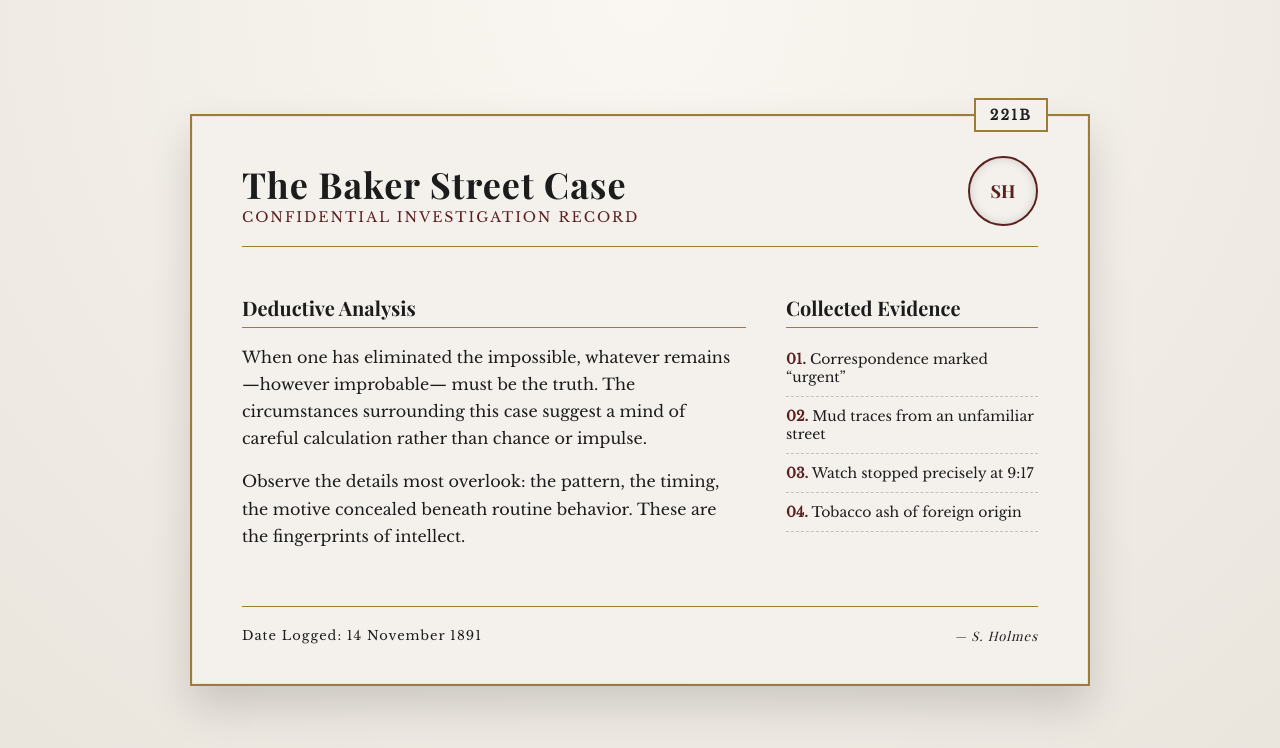
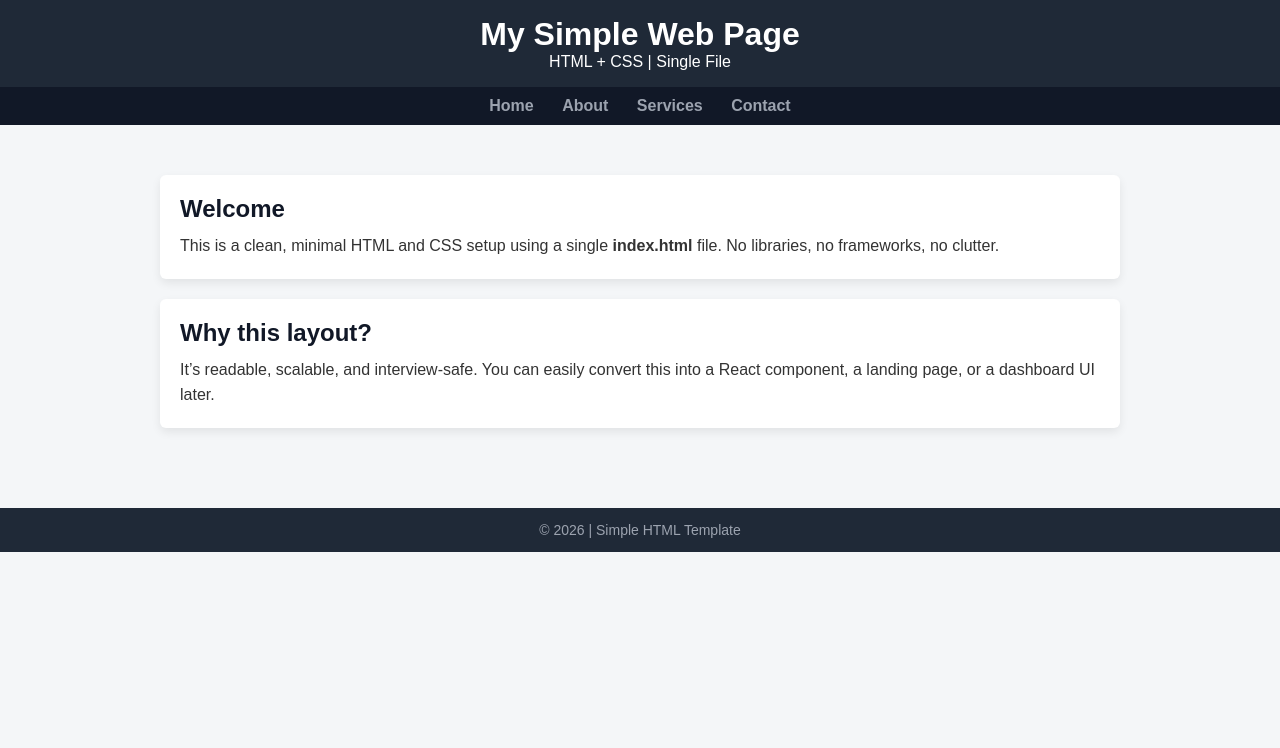
Before and after one commit to YogeshR45/Full-CICD-Project, a plain HTML site: page index.html in a window 1280 px wide. Drawn offline with nearby package versions, Linux system fonts and the light colour scheme.

```diff
--- a/index.html
+++ b/index.html
@@ -1,198 +1,119 @@
 <!DOCTYPE html>
 <html lang="en">
 <head>
-  <meta charset="UTF-8" />
-  <title>The Baker Street Case File</title>
-  <link href="https://fonts.googleapis.com/css2?family=Playfair+Display:wght@400;600;700&family=Libre+Baskerville&display=swap" rel="stylesheet">
+    <meta charset="UTF-8">
+    <title>Simple HTML + CSS</title>
+    <meta name="viewport" content="width=device-width, initial-scale=1.0">
+
     <style>
-    :root {
-      --paper: #f4f1ec;
-      --ink: #1c1c1c;
-      --brass: #9c7c38;
-      --oxblood: #5a1f1f;
-      --shadow: rgba(0,0,0,0.15);
-    }
-
+        /* Reset */
         * {
+            margin: 0;
+            padding: 0;
             box-sizing: border-box;
+            font-family: Arial, Helvetica, sans-serif;
         }
 
         body {
-      margin: 0;
-      min-height: 100vh;
-      background:
-        radial-gradient(circle at top, #faf7f2, #e9e4dc),
-        repeating-linear-gradient(
-          0deg,
-          rgba(0,0,0,0.02),
-          rgba(0,0,0,0.02) 1px,
-          transparent 1px,
-          transparent 3px
-        );
-      font-family: "Libre Baskerville", serif;
-      color: var(--ink);
-      display: flex;
-      align-items: center;
-      justify-content: center;
-      padding: 40px;
-    }
-
-    .case-file {
-      width: 900px;
-      background: var(--paper);
-      border: 2px solid var(--brass);
-      box-shadow:
-        0 20px 40px var(--shadow),
-        inset 0 0 0 1px rgba(0,0,0,0.05);
-      padding: 40px 50px;
-      position: relative;
-    }
-
-    .case-file::before {
-      content: "221B";
-      position: absolute;
-      top: -18px;
-      right: 40px;
-      background: var(--paper);
-      border: 2px solid var(--brass);
-      padding: 6px 14px;
-      font-weight: 700;
-      letter-spacing: 2px;
-      font-size: 14px;
+            background-color: #f4f6f8;
+            color: #333;
         }
 
         header {
-      display: flex;
-      justify-content: space-between;
-      align-items: flex-end;
-      border-bottom: 1px solid var(--brass);
-      padding-bottom: 20px;
-      margin-bottom: 30px;
+            background-color: #1f2937;
+            color: #fff;
+            padding: 16px;
+            text-align: center;
         }
 
-    h1 {
-      font-family: "Playfair Display", serif;
-      font-size: 36px;
-      margin: 0;
-      letter-spacing: 1px;
+        nav {
+            background-color: #111827;
+            padding: 10px;
+            text-align: center;
         }
 
-    .subtitle {
-      font-size: 14px;
-      letter-spacing: 2px;
-      text-transform: uppercase;
-      color: var(--oxblood);
-    }
-
-    .seal {
-      width: 70px;
-      height: 70px;
-      border-radius: 50%;
-      border: 2px solid var(--oxblood);
-      display: flex;
-      align-items: center;
-      justify-content: center;
-      font-family: "Playfair Display", serif;
-      font-weight: 700;
-      font-size: 18px;
-      color: var(--oxblood);
-      box-shadow: inset 0 0 10px rgba(0,0,0,0.15);
-    }
-
-    .content {
-      display: grid;
-      grid-template-columns: 2fr 1fr;
-      gap: 40px;
-    }
-
-    .analysis h2,
-    .evidence h2 {
-      font-family: "Playfair Display", serif;
-      font-size: 20px;
-      margin-bottom: 12px;
-      border-bottom: 1px solid var(--brass);
-      padding-bottom: 6px;
-    }
-
-    .analysis p {
-      line-height: 1.7;
-      margin-bottom: 16px;
-    }
-
-    .evidence ul {
-      list-style: none;
-      padding: 0;
-      margin: 0;
-    }
-
-    .evidence li {
-      padding: 10px 0;
-      border-bottom: 1px dashed rgba(0,0,0,0.2);
-      font-size: 14px;
-    }
-
-    .evidence li span {
-      color: var(--oxblood);
+        nav a {
+            color: #9ca3af;
+            text-decoration: none;
+            margin: 0 12px;
             font-weight: 600;
         }
 
-    footer {
-      margin-top: 40px;
-      padding-top: 20px;
-      border-top: 1px solid var(--brass);
-      display: flex;
-      justify-content: space-between;
-      font-size: 13px;
-      letter-spacing: 1px;
+        nav a:hover {
+            color: #ffffff;
         }
 
-    .signature {
-      font-family: "Playfair Display", serif;
-      font-style: italic;
+        .container {
+            max-width: 1000px;
+            margin: 30px auto;
+            padding: 20px;
+        }
+
+        .card {
+            background-color: #ffffff;
+            padding: 20px;
+            border-radius: 6px;
+            box-shadow: 0 4px 10px rgba(0, 0, 0, 0.08);
+            margin-bottom: 20px;
+        }
+
+        .card h2 {
+            margin-bottom: 10px;
+            color: #111827;
+        }
+
+        .card p {
+            line-height: 1.6;
+        }
+
+        footer {
+            background-color: #1f2937;
+            color: #9ca3af;
+            text-align: center;
+            padding: 14px;
+            margin-top: 40px;
+            font-size: 14px;
         }
     </style>
 </head>
+
 <body>
 
-  <section class="case-file">
     <header>
-      <div>
-        <h1>The Baker Street Case</h1>
-        <div class="subtitle">Confidential Investigation Record</div>
-      </div>
-      <div class="seal">SH</div>
+        <h1>My Simple Web Page</h1>
+        <p>HTML + CSS | Single File</p>
     </header>
 
-    <div class="content">
-      <div class="analysis">
-        <h2>Deductive Analysis</h2>
+    <nav>
+        <a href="#">Home</a>
+        <a href="#">About</a>
+        <a href="#">Services</a>
+        <a href="#">Contact</a>
+    </nav>
+
+    <div class="container">
+        <div class="card">
+            <h2>Welcome</h2>
             <p>
-          When one has eliminated the impossible, whatever remains—however improbable—
-          must be the truth. The circumstances surrounding this case suggest a mind of
-          careful calculation rather than chance or impulse.
-        </p>
-        <p>
-          Observe the details most overlook: the pattern, the timing, the motive concealed
-          beneath routine behavior. These are the fingerprints of intellect.
+                This is a clean, minimal HTML and CSS setup using a single
+                <strong>index.html</strong> file. No libraries, no frameworks,
+                no clutter.
             </p>
         </div>
 
-      <aside class="evidence">
-        <h2>Collected Evidence</h2>
-        <ul>
-          <li><span>01.</span> Correspondence marked “urgent”</li>
-          <li><span>02.</span> Mud traces from an unfamiliar street</li>
-          <li><span>03.</span> Watch stopped precisely at 9:17</li>
-          <li><span>04.</span> Tobacco ash of foreign origin</li>
-        </ul>
-      </aside>
+        <div class="card">
+            <h2>Why this layout?</h2>
+            <p>
+                It’s readable, scalable, and interview-safe. You can easily
+                convert this into a React component, a landing page, or a
+                dashboard UI later.
+            </p>
+        </div>
     </div>
 
     <footer>
-      <div>Date Logged: 14 November 1891</div>
-      <div class="signature">— S. Holmes</div>
+        © 2026 | Simple HTML Template
     </footer>
-  </section>
 
 </body>
 </html>
```
Also changed, not shown: snaps/dockerhub-image.png (added), snaps/jenkins-credentials.png, snaps/k3s-pods.png (added), 1 other file. Lines whose indentation alone changed are shown as unchanged.
